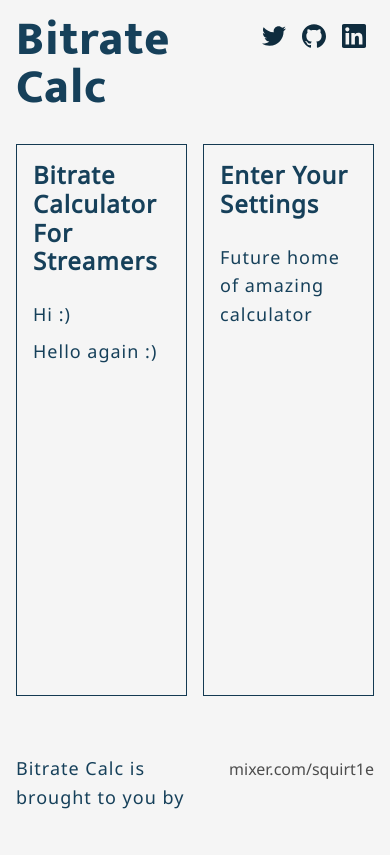
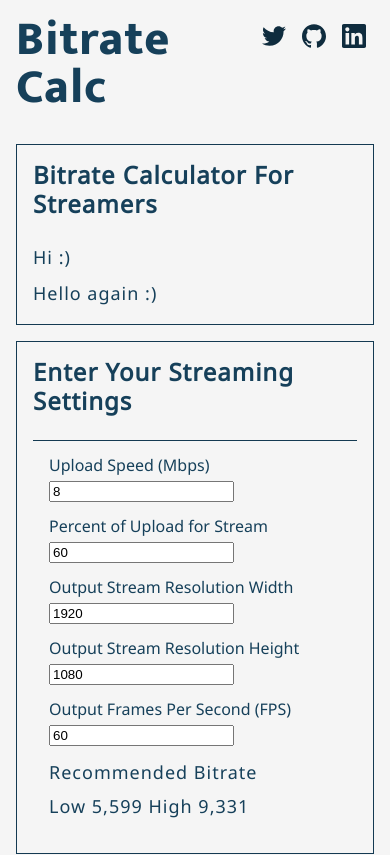
Before and after one commit to cory-tanner/bitratecalc, a React app: page / in a window 390 px wide. Shown: the top 855 px of the page. Built offline with nearby package versions, Linux system fonts and the light colour scheme.

Commit message:
Add calc barebones (#4)
* Add calc barebones

* Add string commas

* Quick styling for mobile

```diff
--- a/src/App.css
+++ b/src/App.css
@@ -4,6 +4,7 @@
 @import './styles/typography.css';
 @import './styles/grid.css';
 
+@import './styles/components/section.css';
 @import './styles/components/main.css';
 @import './styles/components/hero.css';
 @import './styles/components/intro.css';
--- a/src/components/main.js
+++ b/src/components/main.js
@@ -1,14 +1,16 @@
 import React from 'react';
-import '../styles/components/main.css';
 import Intro from './modules/intro';
-import Calculator from './modules/calculator'
+import Calculator from './modules/calculator';
 
 
 // Stateless React Component
 const Main = () => (
   <main className="main">
     <Intro />
-    <Calculator />
+    <section className="section">
+      <h3 className="t-section-heading section__heading">Enter Your Streaming Settings</h3>
+      <Calculator />
+    </section>
   </main>
 )
 
--- a/src/components/modules/calculator.js
+++ b/src/components/modules/calculator.js
@@ -1,14 +1,105 @@
-import React from 'react';
-import '../../styles/components/calculator.css';
+import React, { Component } from 'react';
 
+function bitrateCalc(userUpload, userStream, userFPS, userResolutionW, userResolutionH) {
+  const PPS = ((userResolutionW * userResolutionH) * userFPS);
+  const fractionHigh = .1 * PPS;
+  const fractionLow = .06 * PPS;
+  const recommendBitrate = (userUpload * 10) / userStream;
 
-// Stateless React Component
-const Calculator = () => (
-  <section className="calculator">
-    <h3 className="t-section-heading calculator__heading">Enter Your Settings</h3>
-    <p className="t-body calculator__copy">Future home of amazing calculator</p>
-    <p className="t-body calculator__copy"></p>
-  </section>
-)
+  function numberWithCommas(x) {
+    return x.toString().replace(/\B(?=(\d{3})+(?!\d))/g, ",");
+  }
+
+  return(numberWithCommas('Low ' + Math.round((fractionLow / 1000) / recommendBitrate) + ' High ' + Math.round((fractionHigh / 1000) / recommendBitrate)))
+
+}
+
+class Calculator extends Component {
+  constructor(props) {
+    super(props);
+    this.state = {
+      userUpload: 8,
+      userStream: 60,
+      userResolutionH: 1080,
+      userResolutionW: 1920,
+      userFPS: 60,
+      userBitrate: 3600
+    };
+
+    this.handleChange = this.handleChange.bind(this);
+  }
+
+  handleChange = ({ target }) => {
+    this.setState({
+      [target.name]: target.value
+    })
+  }
+
+  render() {
+    return (
+      <div className="calculator grid">
+        <div className="grid__item">
+          <label className="calculator__label" htmlFor="userUpload">Upload Speed (Mbps)</label>
+          <input
+            name="userUpload"
+            value={this.state.userUpload}
+            onChange={this.handleChange}
+            className="calculator__input"
+            id="userUpload"
+            type="number" />
+        </div>
+
+        <div className="grid__item">
+          <label className="calculator__label" htmlFor="userStream">Percent of Upload for Stream</label>
+          <input
+            name="userStream"
+            className="calculator__input"
+            type="number"
+            value={this.state.userStream}
+            onChange={this.handleChange}
+            id="userStream" />
+        </div>
+
+        <div className="grid__item">
+          <label className="calculator__label" htmlFor="userResolutionW">Output Stream Resolution Width</label>
+          <input
+            name="userResolutionW"
+            className="calculator__input"
+            type="number"
+            value={this.state.userResolutionW}
+            onChange={this.handleChange}
+            id="userResolutionW" />
+        </div>
+
+        <div className="grid__item">
+          <label className="calculator__label" htmlFor="userResolutionH">Output Stream Resolution Height</label>
+          <input
+            name="userResolutionH"
+            className="calculator__input"
+            type="number"
+            value={this.state.userResolutionH}
+            onChange={this.handleChange}
+            id="userResolutionH" />
+        </div>
+
+        <div className="grid__item" data-grid-medium="8">
+          <label className="calculator__label" htmlFor="userFPS">Output Frames Per Second (FPS)</label>
+          <input
+            name="userFPS"
+            className="calculator__input"
+            type="number"
+            value={this.state.userFPS}
+            onChange={this.handleChange}
+            id="userFPS" />
+        </div>
+
+        <div className="calculator__result grid__item">
+          <h4 className="t-body-heading calculator__result__heading">Recommended Bitrate</h4>
+          <p className="t-body calculator__result__output">{bitrateCalc(this.state.userUpload, this.state.userStream, this.state.userFPS, this.state.userResolutionH, this.state.userResolutionW)}</p>
+        </div>
+      </div>
+    );
+  }
+}
 
 export default Calculator;
--- a/src/components/modules/intro.js
+++ b/src/components/modules/intro.js
@@ -1,13 +1,14 @@
 import React from 'react';
 import '../../styles/components/intro.css';
+import '../../styles/components/section.css'
 
 
 // Stateless React Component
 const Intro = () => (
-  <section className="intro">
-    <h3 className="t-section-heading intro__heading">Bitrate Calculator For Streamers</h3>
-    <p className="t-body intro__copy">Hi :)</p>
-    <p className="t-body intro__copy">Hello again :)</p>
+  <section className="section">
+    <h3 className="t-section-heading section__heading">Bitrate Calculator For Streamers</h3>
+    <p className="t-body section__copy">Hi :)</p>
+    <p className="t-body section__copy">Hello again :)</p>
   </section>
 )
 
--- a/src/styles/components/calculator.css
+++ b/src/styles/components/calculator.css
@@ -1,8 +1,13 @@
 .calculator {
   padding: 16px;
-  grid-area: calculator;
-  border: 1px solid var(--color-brand-3);
+  border-top: 1px solid var(--color-brand-3);
+  grid-gap: 16px;
 }
-.calculator__heading {
-  margin-bottom: 1em;
+.calculator__result__heading {
+  margin-bottom: .5em;
 }
+
+.calculator__label {
+  margin-bottom: .5em;
+  display: block;
+}
--- a/src/styles/components/main.css
+++ b/src/styles/components/main.css
@@ -2,10 +2,19 @@
   padding: 16px 16px 42px 16px;
   grid-area: main;
   display: grid;
-  grid-template-areas:
-  "intro calculator";
   grid-template-rows: 1fr;
-  grid-template-columns: 1fr 1fr;
   grid-gap: 1em;
   background-color: var(--color-brand-1);
+
+  @media (max-width: 799px) {
+    grid-template-areas:
+    "intro"
+    "calculator";
+    grid-template-columns: 1fr;
+  }
+  @media (min-width: 800px) {
+    grid-template-areas:
+    "intro calculator";
+    grid-template-columns: 1fr 1fr;
+  }
 }
--- /dev/null
+++ b/src/styles/components/section.css
@@ -0,0 +1,8 @@
+.section {
+  padding: 16px;
+  border: 1px solid var(--color-brand-3);
+}
+
+.section__heading {
+  margin-bottom: 1em;
+}
--- a/src/styles/typography.css
+++ b/src/styles/typography.css
@@ -39,6 +39,19 @@
   }
 }
 
+.t-body-heading {
+  font-weight: var(--weight-bold);
+  letter-spacing: .0625rem;
+  line-height: 1.2;
+
+  @media (max-width: 799px) {
+    font-size: var(--type-scale-18);
+  }
+  @media (min-width: 800px) {
+    font-size: var(--type-scale-24);
+  }
+}
+
 .t-body {
   font-size: var(--type-scale-18);
   letter-spacing: .0625rem;
```
